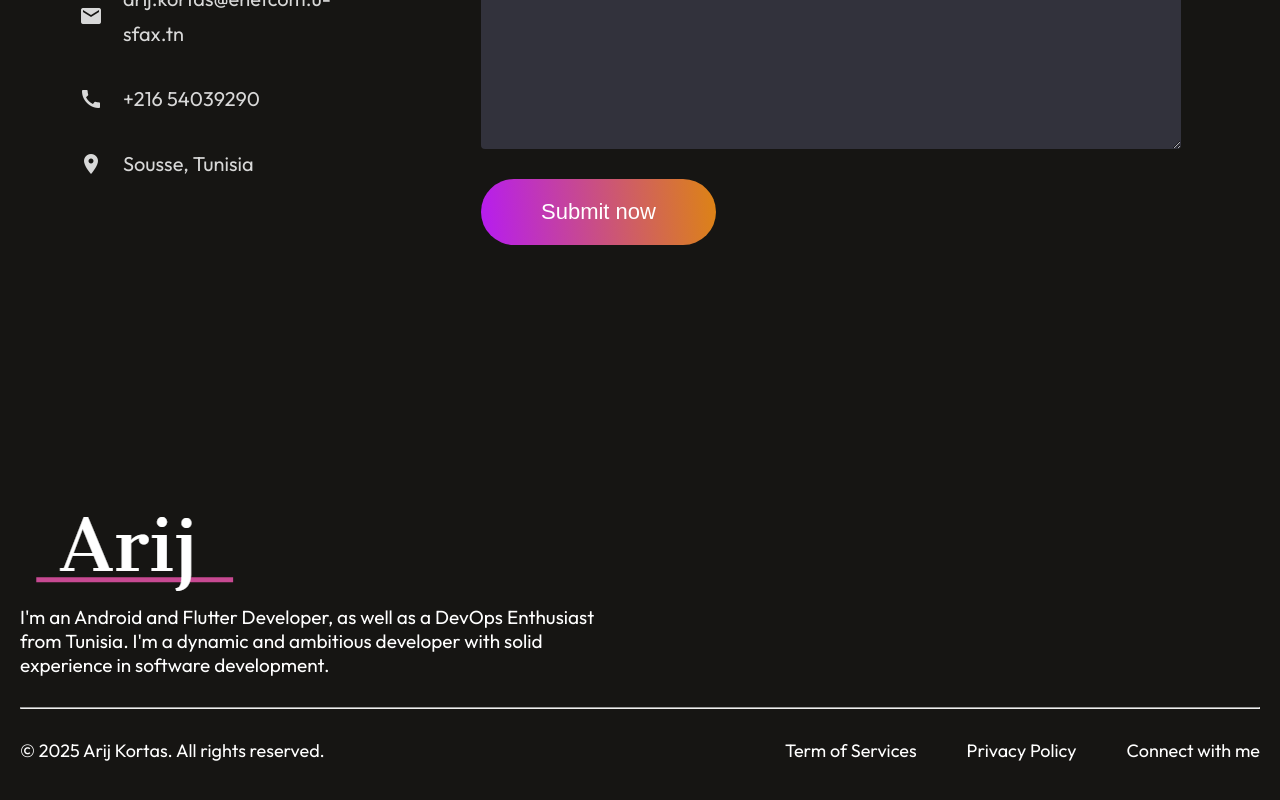
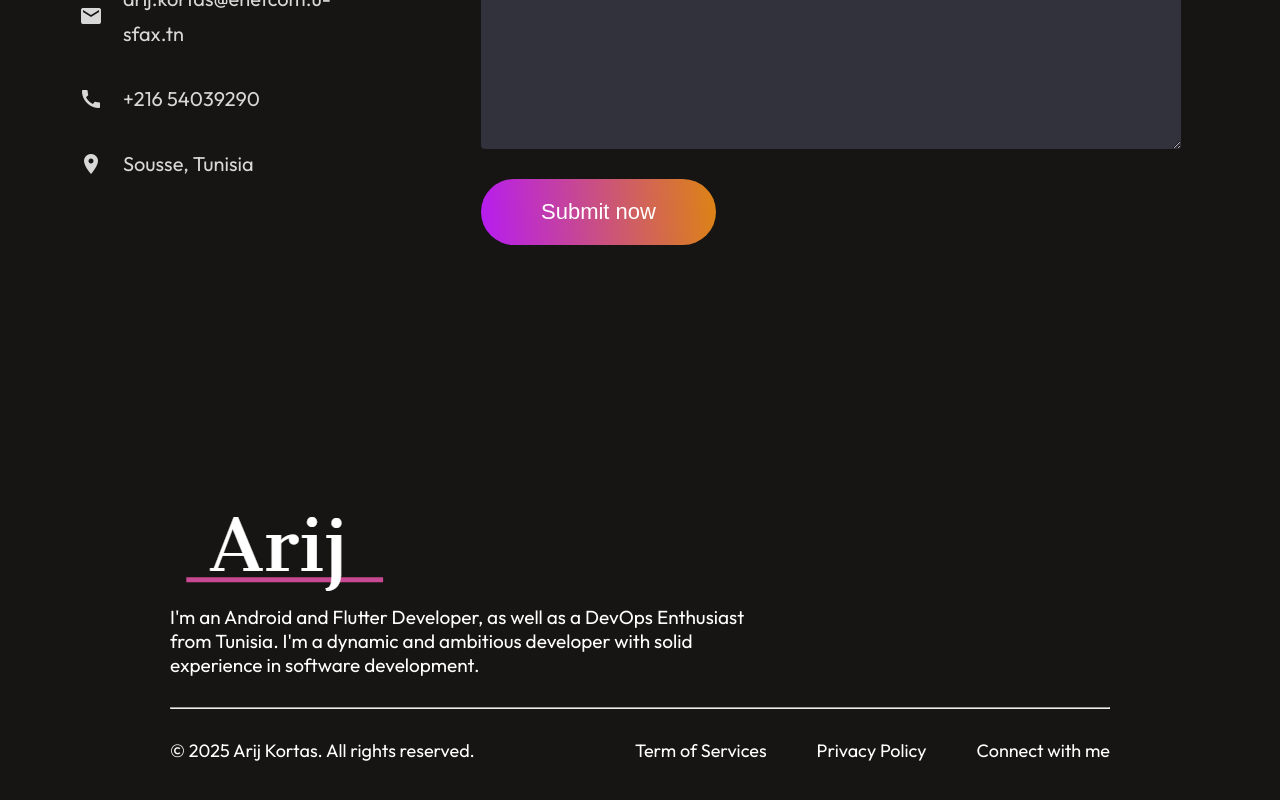
Before and after one commit to arij45/PortfolioWebSite, a React (Vite) app: page / in a window 1280 px wide. Shown: the part 7425-8225 px from the top of the page. Built offline with nearby package versions, Linux system fonts and the light colour scheme.

Commit message:
new commit

```diff
--- a/src/Components/Footer/Footer.css
+++ b/src/Components/Footer/Footer.css
@@ -1,5 +1,5 @@
 .footer{
-    margin: 30px 20px;
+    margin: 50px 170px;
     display: flex;
     flex-direction: column;
     gap: 30px;
@@ -71,7 +71,7 @@
 
 @media(max-width: 768px){
     .footer{
-        margin: 50px 70px;
+        margin: 30px 20px;
     }
     .footer-top{
         flex-direction: column;
```
